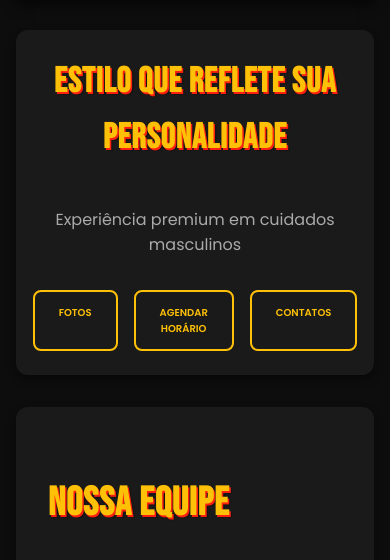
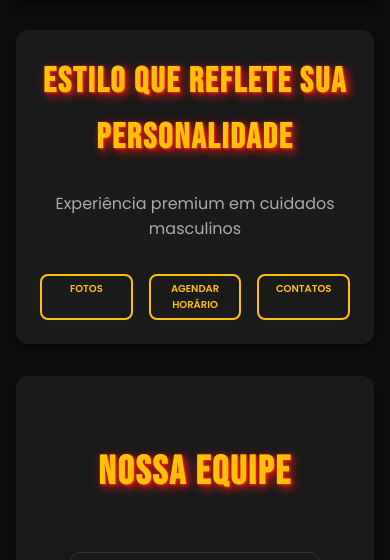
Before and after one commit to kakanasci/barbearia, a plain HTML site: page index.html in a window 390 px wide. Shown: the part 206-766 px from the top of the page. Drawn offline with nearby package versions, Linux system fonts and the light colour scheme.

Commit message:
Mensagem do commit explicando a alteração

```diff
--- a/style.css
+++ b/style.css
@@ -106,7 +106,7 @@ a:hover {
 }
 
 .bottoms a {
-  padding: 0.8rem 1.5rem;
+  padding:5px ;
   border: 2px solid var(--yellow);
   color: var(--yellow);
   background-color: transparent;
@@ -289,29 +289,24 @@ form {
   }
   .bottoms {
   display: flex;
-    padding: 0;
-    margin: 0;
-    flex-direction: row;
+  flex-wrap: nowrap;       /* nunca quebra linha */
   justify-content: center;
-    gap:2;           /* sem gap para facilitar o cálculo da largura */
-    flex-wrap: nowrap; /* impede quebra de linha */
-    width: 100%;       /* garante usar toda largura disponível */
+  width: 100%;
 }
 
 .hero-cta {
-    width: 33.33%;      /* cada botão pega 1/3 da largura */
-    padding: 10px 5px;  /* espaçamento confortável */
-    box-sizing: border-box; /* padding conta dentro da largura */
-    white-space: normal;     /* permite quebra de linha no texto */
-    word-wrap: break-word;   /* força quebra de palavra se necessário */
-    overflow-wrap: break-word; /* para navegadores modernos */
+  flex: 1;                         /* cada botão ocupa o mesmo espaço */
+  min-width: 0;                   /* permite encolher sem quebrar */
   text-align: center;
-    font-weight: bold;/* centraliza o texto */
-        font-size: 10px; /* 👈 diminui o tamanho da fonte */
-    padding: 2px 2px; /* 👈 padding menor */
+    font-size: 12px;                /* 👈 fonte fixa em 12px */
 
-    display: inline-block;   /* ajuda com largura e quebra */
+  font-weight: bold;
+  font-size: clamp(10px, 2.5vw, 16px);  /* texto diminui com a tela */
+  box-sizing: border-box;
+  white-space: normal;            /* permite quebra de linha interna */
+  word-break: break-word;
 }
+
 }
 
 
@@ -796,7 +791,7 @@ header h1 {
   text-shadow:
     2px 2px 0px #ff1f0f,  /* Sombra principal vermelha */
     4px 4px 0px rgba(0, 0, 0, 0.2);  /* Sombra secundária para profundidade */
-
+  color: #000;
   display: inline-block;  /* Para a sombra não vazar em elementos pai */
   position: relative;
   letter-spacing: 1px;  /* Melhora a legibilidade com sombra */
@@ -825,25 +820,14 @@ header h1 {
   margin-right: 8px;
 }
 h1, h2, h3 {
-  text-shadow:
-    2px 2px 0px #ff1f0f,  /* Sombra principal vermelha */
-    4px 4px 0px rgba(0, 0, 0, 0.2);  /* Sombra secundária para profundidade */
-
-  display: inline-block;  /* Para a sombra não vazar em elementos pai */
-  position: relative;
-  letter-spacing: 1px;  /* Melhora a legibilidade com sombra */
-
-  /* Novas propriedades para garantir visibilidade em mobile */
-  color:#ffc107;
+  color: var(--yellow);
+  text-shadow: 3px 3px 10px #ff1f0f, 1px 1px 2px #ff1f0f;
 }
 
 /* Ajuste para telas pequenas */
 @media (max-width: 768px) {
   h1, h2, h3 {
-    text-shadow:
-      1.5px 1.5px 0px #ff1f0f,
-      3px 3px 0px rgba(0, 0, 0, 0.2);
-      color:#ffc107;
-
+  color: var(--yellow);
+  text-shadow: 3px 3px 10px #ff1f0f, 1px 1px 2px #ff1f0f;
 }
 }
```
Also changed, not shown: backend/package.json (deleted, +0 -18 lines), backend/server.js (deleted, +0 -49 lines), contatos.html (+2 -1 lines), 1 other file. Lines whose indentation alone changed are shown as unchanged.
